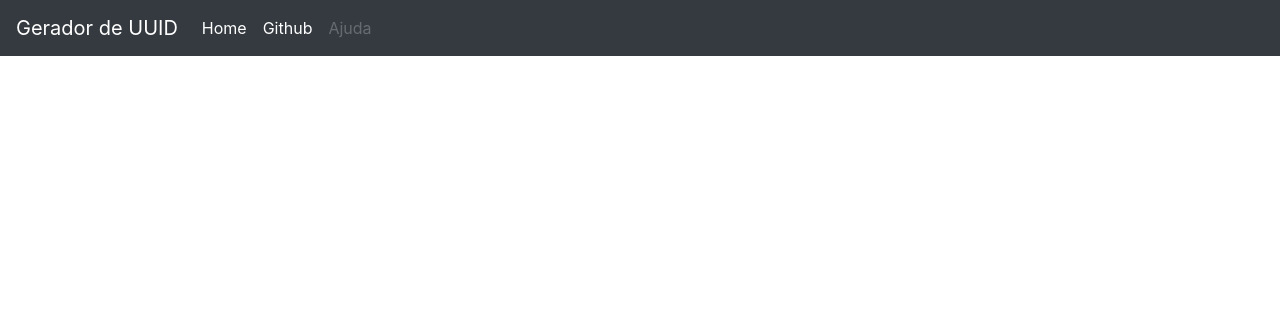
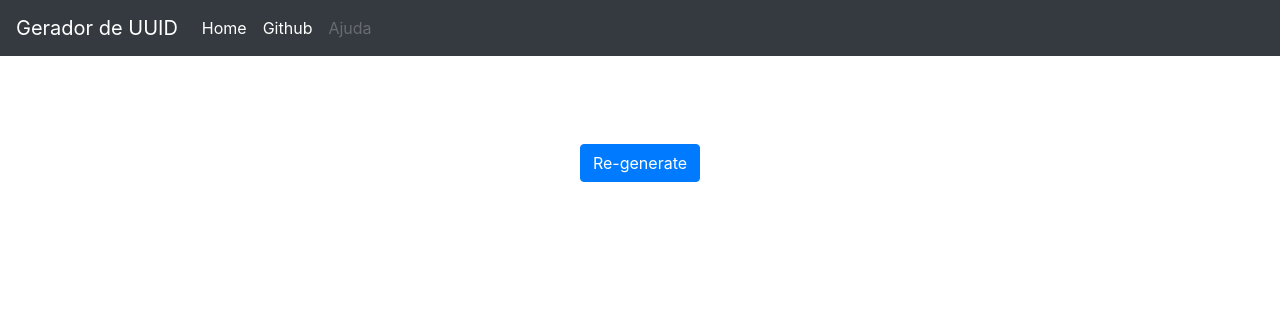
Before and after one commit to leaolabs/generate-uuid, a Django app: template core/templates/core/index.html in a window 1280 px wide. Shown: the top 316 px of the page. Run offline with Django 3.2, Linux system fonts and the light colour scheme; the template is opened without the code that fills it, so the values that code supplies are empty; some libraries are stand-ins or nearby versions.

Commit message:
add buton mas nao funciona

```diff
--- a/core/templates/core/index.html
+++ b/core/templates/core/index.html
@@ -59,8 +59,9 @@
                     <a class="nav-link" href="/">Home <span class="sr-only">(current)</span></a>
                 </li>
                 <li class="nav-item active">
-                        <a class="nav-link" href="https://github.com/leaolabs/generate-uuid" target="_blank">Github <span class="sr-only">(current)</span></a>
-                    </li>
+                    <a class="nav-link" href="https://github.com/leaolabs/generate-uuid" target="_blank">Github <span
+                            class="sr-only">(current)</span></a>
+                </li>
                 <li class="nav-item">
                     <a class="nav-link disabled" href="#" tabindex="-1" aria-disabled="true">Ajuda</a>
                 </li>
@@ -72,9 +73,12 @@
 
         <div class="starter-template">
             <h1>{{ view.title }}</h1>
+            <p>
+                <button class="btn btn-primary my-2" type="submit">Re-generate</button>
+            </p>
 
             {% for item in view.list_uuid %}
-                {{ item }} <br />
+            {{ item }} <br />
             {% endfor %}
         </div>
 
```
